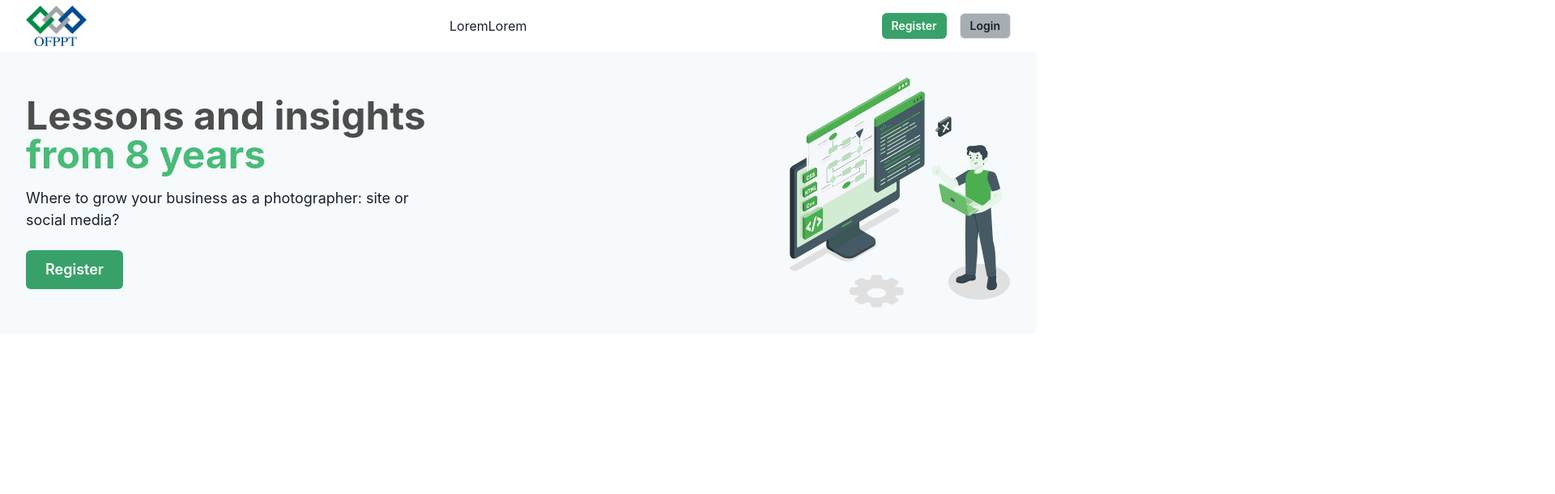
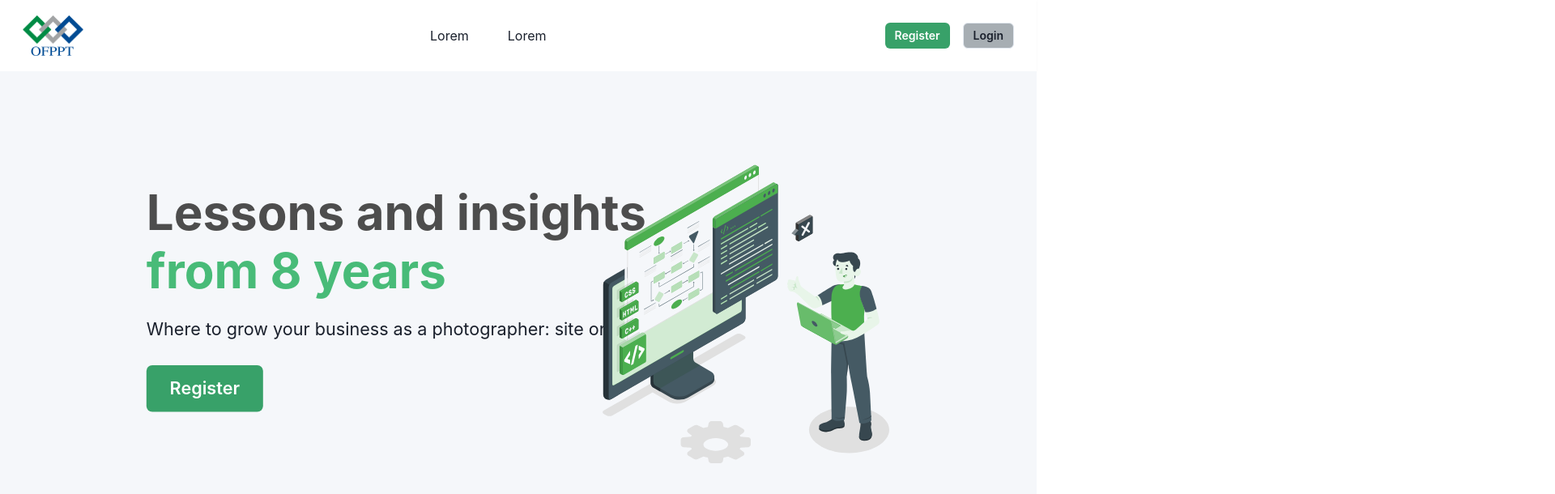
Before and after one commit to Hakim2Mezrioui/hackathon, a React (Create React App) app in the folder front-end/: page /home in a window 1280 px wide. Shown: the top 610 px of the page at 81% size, 1920 px wide, since content can reach past the window. Built offline with nearby package versions, Linux system fonts and the light colour scheme.

Commit message:
"Updated styles and layout for Header and HeroSection components"

```diff
--- a/front-end/src/Header/Header.jsx
+++ b/front-end/src/Header/Header.jsx
@@ -6,13 +6,13 @@ export const Header = () => {
 
 
   return (
-    <Box bg={"white"}  px={4} boxShadow="sm">
+    <Box bg={"white"}  px={4} boxShadow="sm" p={3}>
       <Container maxW="container.xl">
         <Flex h={16} alignItems={'center'} justifyContent={'space-around'}>
             <img style={{width:75, marginRight: 10}} src="/ofppt-logo.png" alt="Logo" />
 
             <Flex grow={1} justifyContent={'end'}>
-                <Link to="#">Lorem</Link>
+                <Link mr={12} to="#">Lorem</Link>
                 <Link to="#">Lorem</Link>
             </Flex>
 
--- a/front-end/src/HeroSection/HeroSection.jsx
+++ b/front-end/src/HeroSection/HeroSection.jsx
@@ -9,23 +9,23 @@ const HeroSection = () => {
       align="center"
       justify="space-between"
       p={{ base: 4, md: 8 }}
-      bg="gray.50"
+      bg="#F5F7FA"
     >
-      <Box maxW="lg" textAlign={{ base: "center", md: "left" }}>
-        <Heading as="h1" size="2xl" mb={4} color={'#4D4D4D'}>
+      <Box m={100} mt={130} mb={130} maxW="lg" textAlign={{ base: "center", md: "left" }} pos={'relative'} left={100} transform={"scale(1.2)"}>
+        <Heading w={5000} as="h1" fontSize={50} mb={4} color={'#4D4D4D'} fontFamily={'inter'}>
           Lessons and insights <br />
           <Text as="span" color="green.400">
             from 8 years
           </Text>
         </Heading>
-        <Text fontSize="lg" mb={6}>
+        <Text fontSize="lg" width={600} mb={6}>
           Where to grow your business as a photographer: site or social media?
         </Text>
         <Button colorScheme="green" size="lg">
           Register
         </Button>
       </Box>
-      <Box mt={{ base: 8, md: 0 }} ml={{ md: 8 }}>
+      <Box m={10} transform={'scale(1.3)'} mt={{ base: 8, md: 0 }} ml={{ md: 8 }} pos={'relative'} right={150} top={10}>
         <img src='/Illustration.svg' alt="Illustration" />
       </Box>
     </Flex>
```
